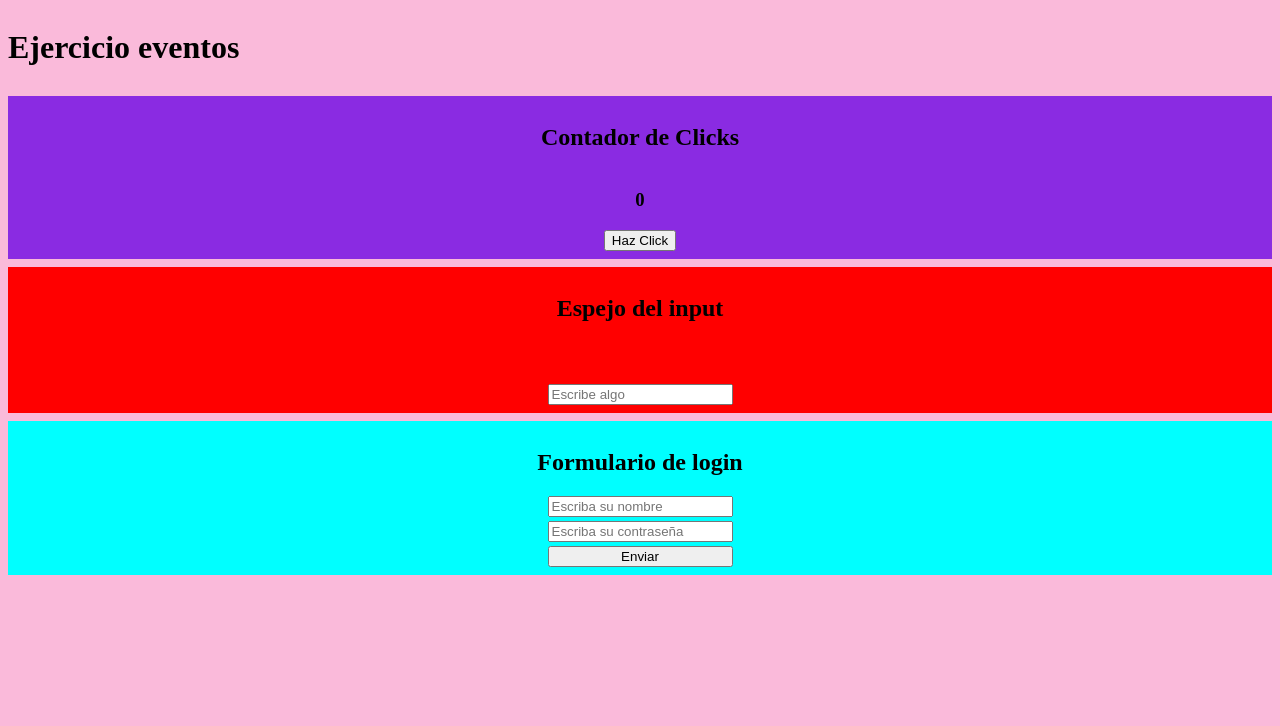
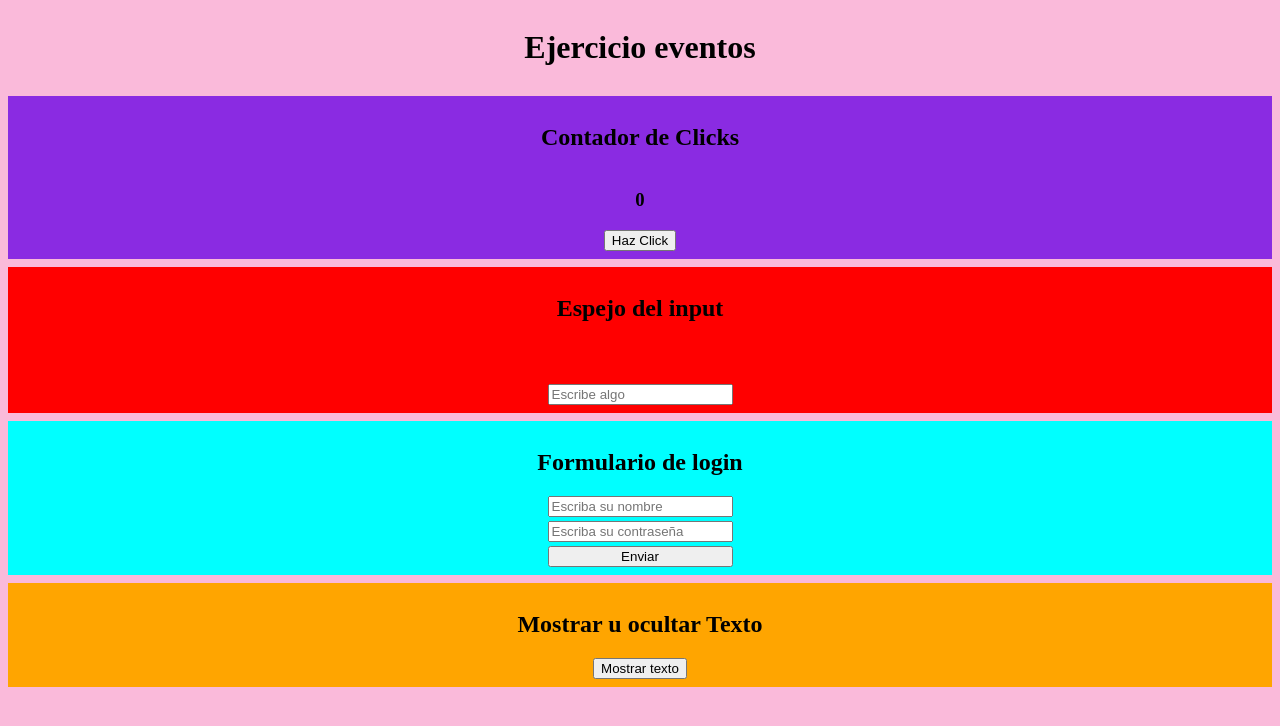
Before and after one commit to javier-ibanez-vizuete/react-events, a React (Vite) app: page / in a window 1280 px wide. Shown: the top 726 px of the page. Built offline with nearby package versions, Linux system fonts and the light colour scheme.

Commit message:
feat(app): add a button to shows or hide a text by clicking

```diff
--- a/src/App.jsx
+++ b/src/App.jsx
@@ -1,6 +1,7 @@
 import { ClicksCounter } from "./components/ClicksCounter/ClicksCounter";
 import { Form } from "./components/Form/Form";
 import { InputMirror } from "./components/InputMirror/InputMirror";
+import { ShowText } from "./components/ShowText/ShowText";
 
 export const App = () => {
 	return (
@@ -9,6 +10,7 @@ export const App = () => {
 			<ClicksCounter />
 			<InputMirror />
 			<Form />
+			<ShowText />
 		</>
 	);
 };
--- /dev/null
+++ b/src/components/ShowText/ShowText.css
@@ -0,0 +1,3 @@
+.show-text-container {
+    background-color: orange;
+}
--- /dev/null
+++ b/src/components/ShowText/ShowText.jsx
@@ -0,0 +1,14 @@
+import { useState } from "react";
+import "./ShowText.css";
+
+export const ShowText = () => {
+	const [view, setView] = useState(false);
+	const onButtonClick = () => setView(!view);
+	return (
+		<div className="show-text-container">
+			<h2>Mostrar u ocultar Texto</h2>
+			<button onClick={onButtonClick}>{view ? "Ocultar" : "Mostrar"} texto</button>
+			{view && <h4>Texto que se muestra o oculta</h4>}
+		</div>
+	);
+};
--- a/src/index.css
+++ b/src/index.css
@@ -1,11 +1,16 @@
 body {
 	background-color: #fabada;
 }
+
 
 #root {
 	display: flex;
 	flex-direction: column;
 	gap: 0.5rem;
+}
+
+h1 {
+  align-self: center;
 }
 
 #root > div {
```
